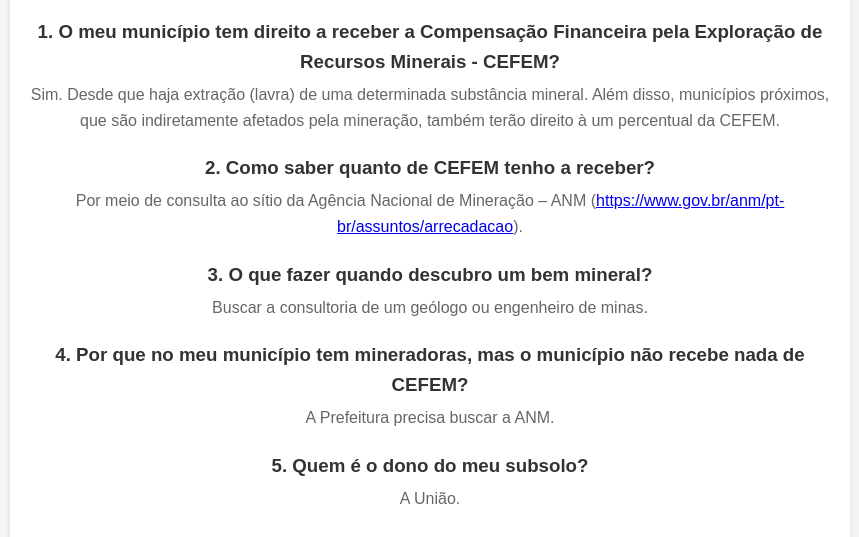
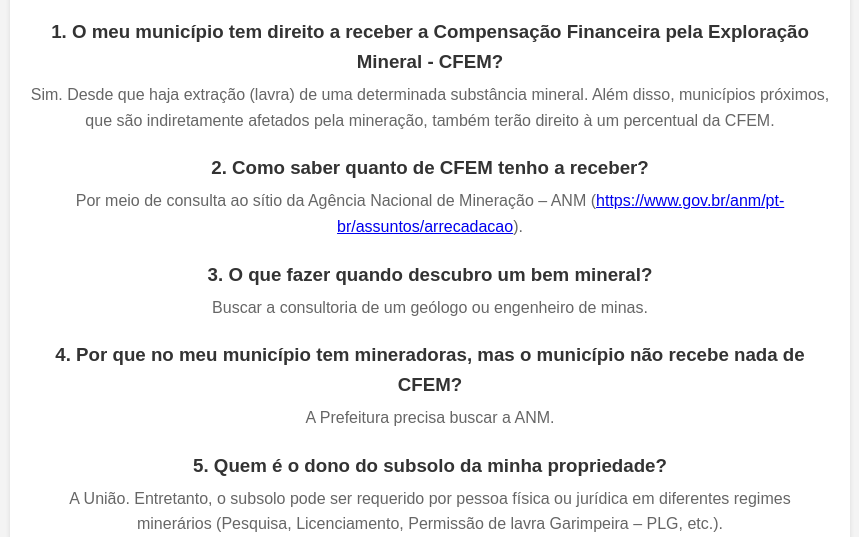
Before and after one commit to ametomineracao/ameto, a plain HTML site: page index.html in a window 1280 px wide. Shown: the part 262-799 px from the top of the page, without its empty margins (210-1069 px from the left). Drawn offline with Linux system fonts and the light colour scheme.

Commit message:
Update index.html

```diff
--- a/index.html
+++ b/index.html
@@ -54,12 +54,12 @@
     <h1 style="color:#162BDC";">Perguntas e respostas</h1>
 
     <div class="question">
-        <h3>1. O meu município tem direito a receber a Compensação Financeira pela Exploração de Recursos Minerais - CEFEM?</h3>
-        <p>Sim. Desde que haja extração (lavra) de uma determinada substância mineral. Além disso, municípios próximos, que são indiretamente afetados pela mineração, também terão direito à um percentual da CEFEM.</p>
+        <h3>1. O meu município tem direito a receber a Compensação Financeira pela Exploração Mineral - CFEM?</h3>
+        <p>Sim. Desde que haja extração (lavra) de uma determinada substância mineral. Além disso, municípios próximos, que são indiretamente afetados pela mineração, também terão direito à um percentual da CFEM.</p>
     </div>
 
     <div class="question">
-        <h3>2. Como saber quanto de CEFEM tenho a receber?</h3>
+        <h3>2. Como saber quanto de CFEM tenho a receber?</h3>
         <p>Por meio de consulta ao sítio da Agência Nacional de Mineração – ANM (<a href="https://www.gov.br/anm/pt-br/assuntos/arrecadacao">https://www.gov.br/anm/pt-br/assuntos/arrecadacao</a>).</p>
     </div>
 
@@ -69,13 +69,13 @@
     </div>
 
     <div class="question">
-        <h3>4. Por que no meu município tem mineradoras, mas o município não recebe nada de CEFEM?</h3>
+        <h3>4. Por que no meu município tem mineradoras, mas o município não recebe nada de CFEM?</h3>
         <p>A Prefeitura precisa buscar a ANM.</p>
     </div>
 
     <div class="question">
-        <h3>5. Quem é o dono do meu subsolo?</h3>
-        <p>A União.</p>
+        <h3>5. Quem é o dono do subsolo da minha propriedade?</h3>
+        <p>A União. Entretanto, o subsolo pode ser requerido por pessoa física ou jurídica em diferentes regimes minerários (Pesquisa, Licenciamento, Permissão de lavra Garimpeira – PLG, etc.).</p>
     </div>
 
     <div class="question">
```
